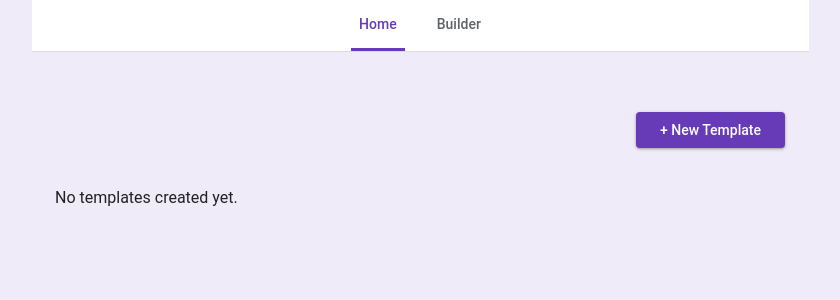
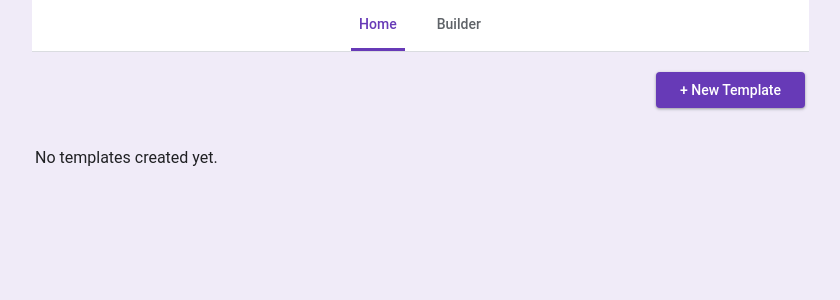
Before and after one commit to dhruvk03/form-builder, a React (Vite) app: page / in a window 1280 px wide. Shown: the top 300 px of the page, without its empty margins (220-1060 px from the left). Built offline with nearby package versions, Linux system fonts and the light colour scheme.

Commit message:
style: fix dropdown height, z-index, and make toolbar sticky

```diff
--- a/src/components/common/Select.module.css
+++ b/src/components/common/Select.module.css
@@ -8,7 +8,7 @@
   justify-content: space-between;
   align-items: center;
   background-color: white;
-  padding: 8px 12px;
+  padding: 4px 12px;
   border-radius: 4px;
   cursor: pointer;
   transition: background-color 0.2s;
@@ -33,6 +33,7 @@
 .label {
   font-size: 14px;
   color: var(--color-text-primary);
+  line-height: 1.2;
 }
 
 .icon {
@@ -62,7 +63,7 @@
   border-top: none;
   border-radius: 0 0 4px 4px;
   box-shadow: var(--shadow-md);
-  z-index: 1000;
+  z-index: 2000;
   margin-top: 4px;
   max-height: 300px;
   overflow-y: auto;
--- a/src/pages/BuilderPage.module.css
+++ b/src/pages/BuilderPage.module.css
@@ -2,7 +2,6 @@
   width: 100%;
   max-width: 770px;
   margin: 0 auto;
-  padding-bottom: 100px;
 }
 
 .toolBar {
@@ -10,6 +9,10 @@
   justify-content: flex-end;
   padding: 20px 0;
   margin-bottom: 20px;
+  position: sticky;
+  top: 52px; /* Height of the Navbar */
+  z-index: 100;
+  background-color: var(--color-background);
 }
 
 .saveButton {
--- a/src/pages/FillPage.module.css
+++ b/src/pages/FillPage.module.css
@@ -1,6 +1,5 @@
 .container {
   max-width: 100%;
-  padding-bottom: 100px;
 }
 
 .header {
--- a/src/pages/HomePage.module.css
+++ b/src/pages/HomePage.module.css
@@ -2,7 +2,6 @@
   width: 100%;
   max-width: 770px;
   margin: 0 auto;
-  padding: 40px 20px;
 }
 
 .toolBar {
@@ -10,6 +9,10 @@
   justify-content: flex-end;
   padding: 20px 0;
   margin-bottom: 20px;
+  position: sticky;
+  top: 52px;
+  z-index: 100;
+  background-color: var(--color-background);
 }
 
 .createButton {
```
